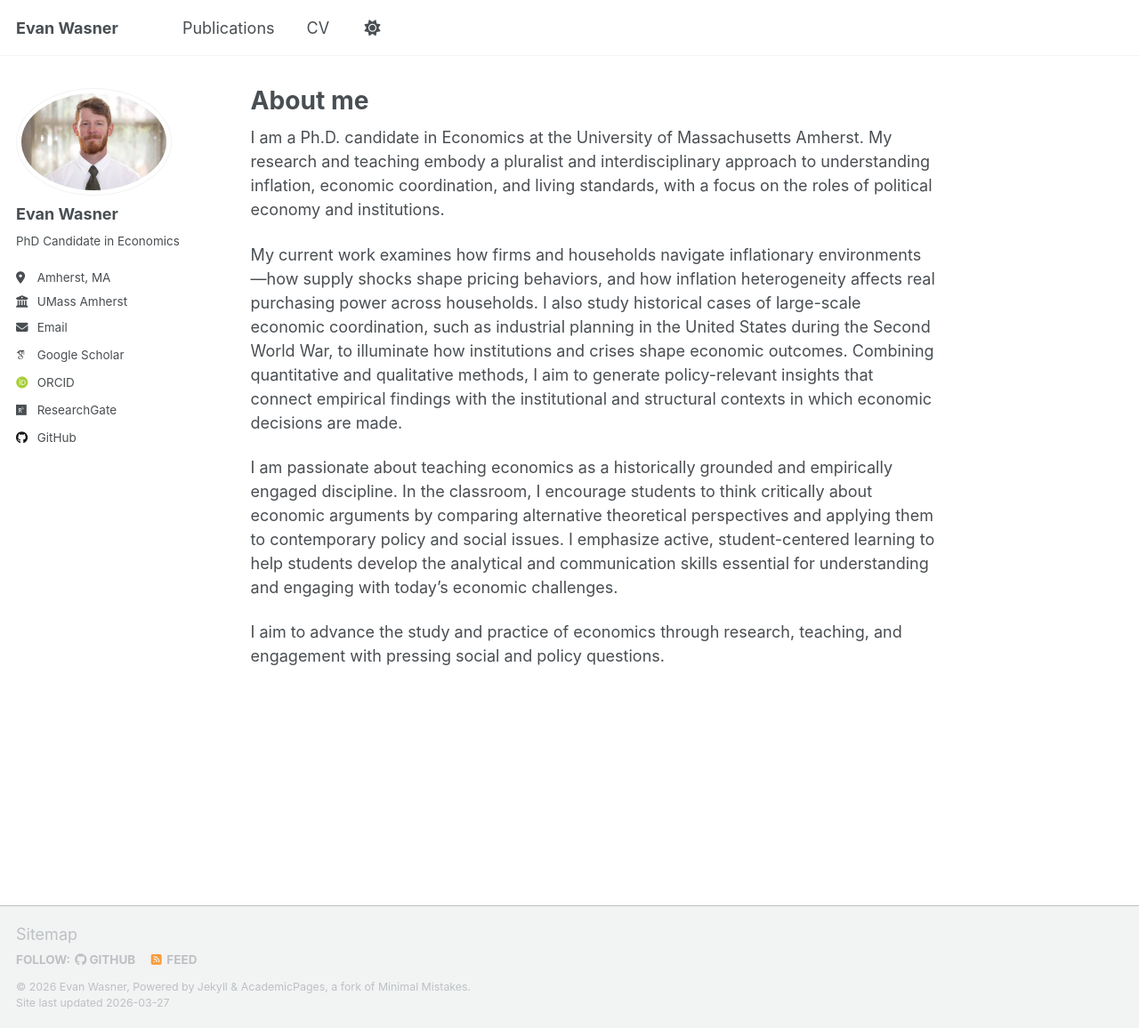
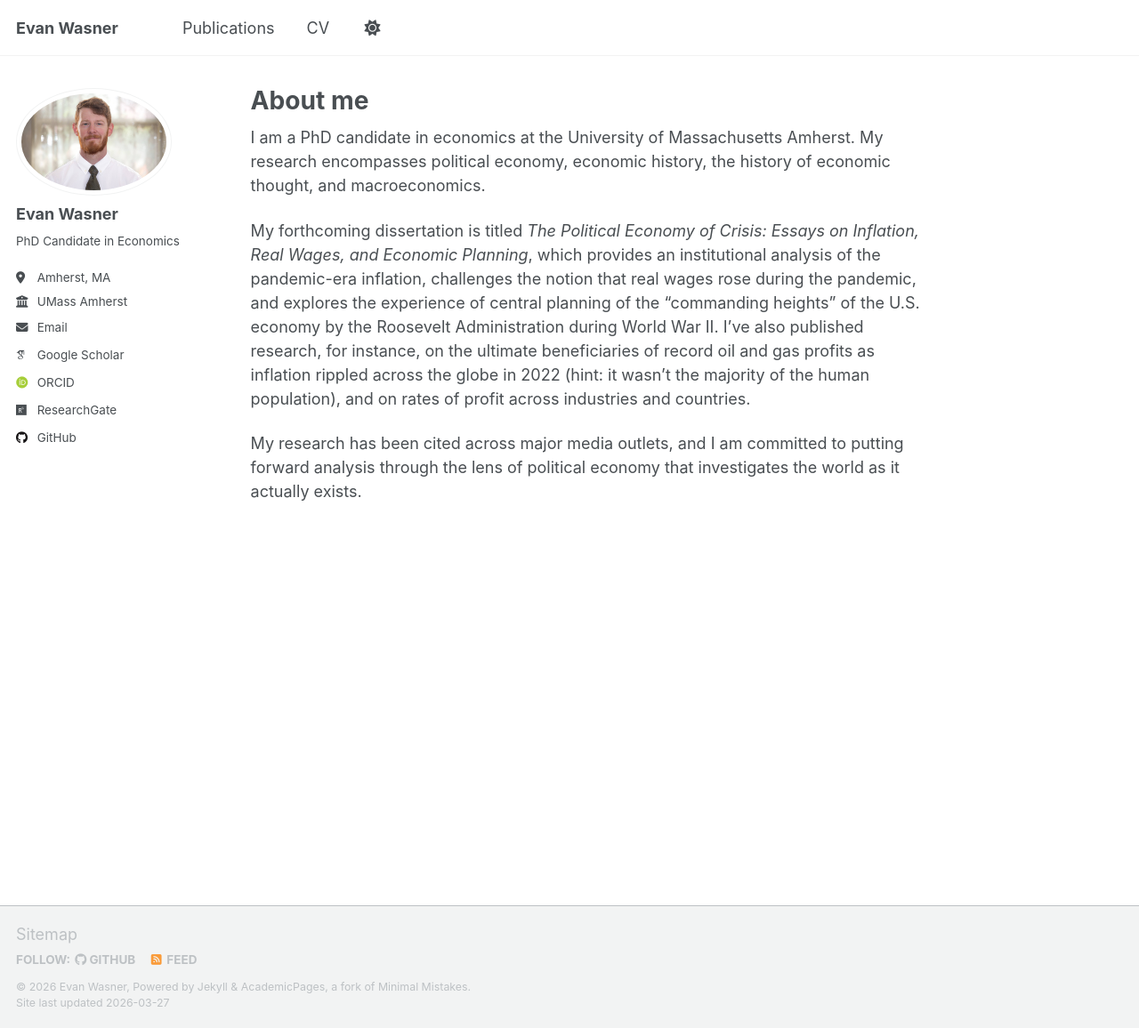
Before and after one commit to ewasner/ewasner.github.io, a Jekyll site: the page built from _pages/about.md, in a window 1280 px wide and 1156 px high. Shown: the whole window at 89% size. Built offline with Jekyll 4.4.1, drawn with Linux system fonts in a browser that asks for light colours; some web fonts are replaced; a script that is not in the unit is left out.

Commit message:
Updated about me

```diff
--- a/_pages/about.md
+++ b/_pages/about.md
@@ -7,10 +7,8 @@ redirect_from:
   - /about.html
 ---
 
-I am a Ph.D. candidate in Economics at the University of Massachusetts Amherst. My research and teaching embody a pluralist and interdisciplinary approach to understanding inflation, economic coordination, and living standards, with a focus on the roles of political economy and institutions.
+I am a PhD candidate in economics at the University of Massachusetts Amherst. My research encompasses political economy, economic history, the history of economic thought, and macroeconomics.
 
-My current work examines how firms and households navigate inflationary environments—how supply shocks shape pricing behaviors, and how inflation heterogeneity affects real purchasing power across households. I also study historical cases of large-scale economic coordination, such as industrial planning in the United States during the Second World War, to illuminate how institutions and crises shape economic outcomes. Combining quantitative and qualitative methods, I aim to generate policy-relevant insights that connect empirical findings with the institutional and structural contexts in which economic decisions are made.
+My forthcoming dissertation is titled *The Political Economy of Crisis: Essays on Inflation, Real Wages, and Economic Planning*, which provides an institutional analysis of the pandemic-era inflation, challenges the notion that real wages rose during the pandemic, and explores the experience of central planning of the "commanding heights" of the U.S. economy by the Roosevelt Administration during World War II. I've also published research, for instance, on the ultimate beneficiaries of record oil and gas profits as inflation rippled across the globe in 2022 (hint: it wasn't the majority of the human population), and on rates of profit across industries and countries.
 
-I am passionate about teaching economics as a historically grounded and empirically engaged discipline. In the classroom, I encourage students to think critically about economic arguments by comparing alternative theoretical perspectives and applying them to contemporary policy and social issues. I emphasize active, student-centered learning to help students develop the analytical and communication skills essential for understanding and engaging with today’s economic challenges.
-
-I aim to advance the study and practice of economics through research, teaching, and engagement with pressing social and policy questions.
+My research has been cited across major media outlets, and I am committed to putting forward analysis through the lens of political economy that investigates the world as it actually exists.
```
